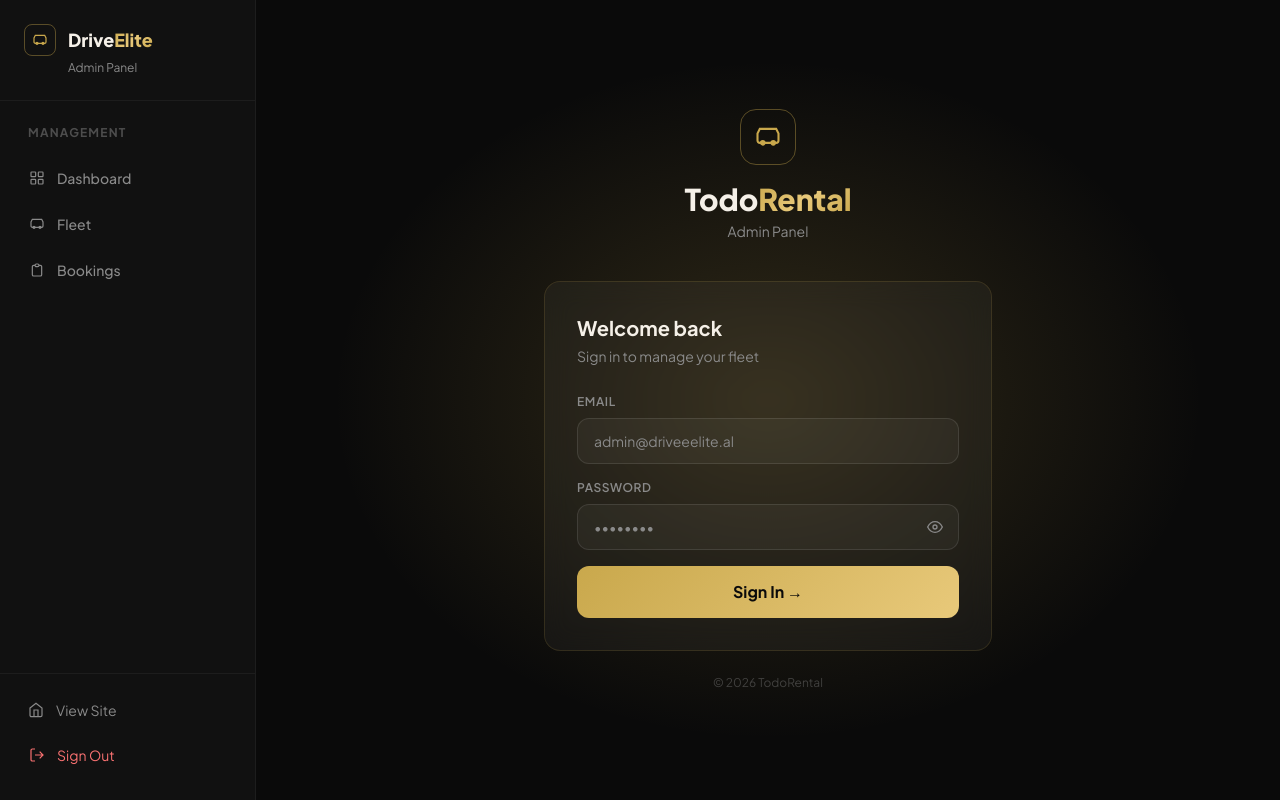
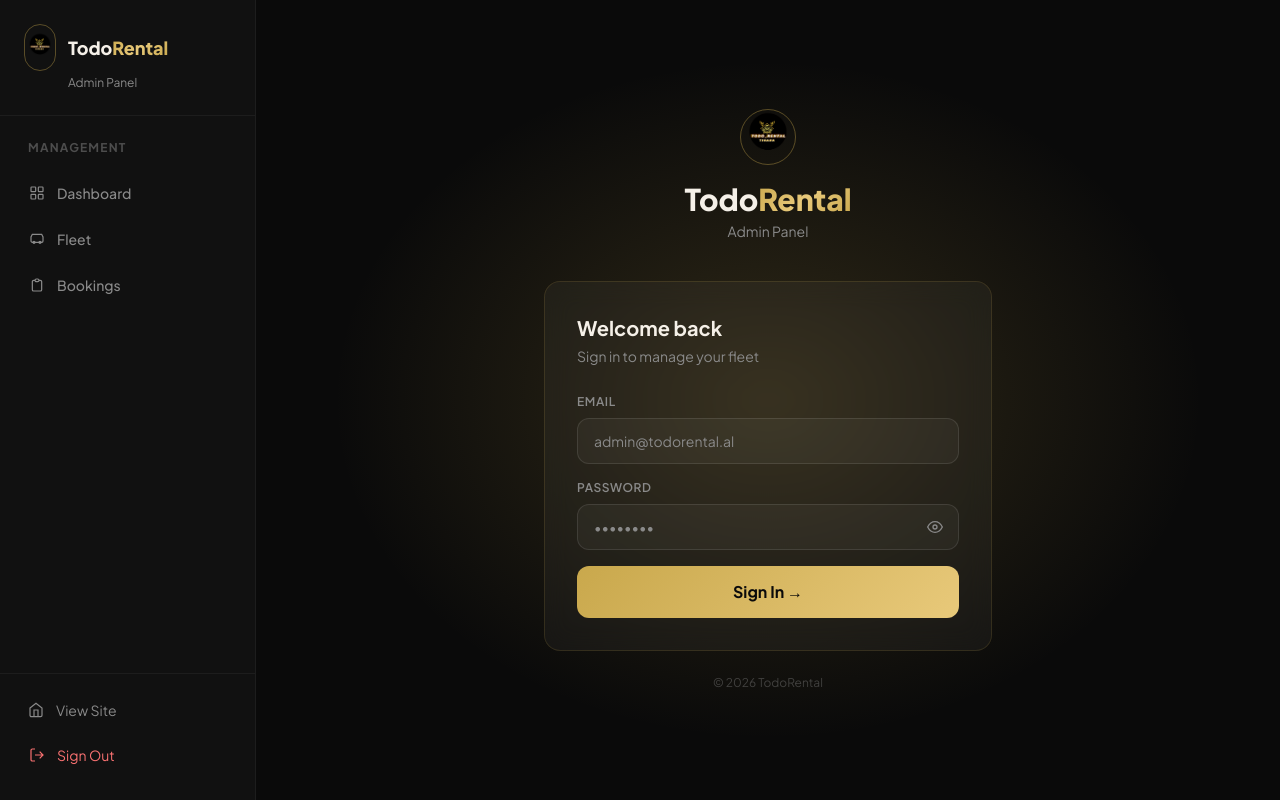
Before and after one commit to LorencBzhetaj/todo, a Next.js app: page /admin/login in a window 1280 px wide. Built offline with nearby package versions, Linux system fonts and the light colour scheme.

Commit message:
fix: replace DriveElite with TodoRental logo in admin panel

```diff
--- a/app/admin/AdminNav.tsx
+++ b/app/admin/AdminNav.tsx
@@ -26,13 +26,9 @@ export default function AdminNav() {
         {/* Logo */}
         <div className="px-6 py-6 border-b border-white/5">
           <Link href="/" className="flex items-center gap-3 group mb-1">
-            <div className="w-8 h-8 border border-gold/40 rounded-lg flex items-center justify-center group-hover:border-gold transition-colors">
-              <svg className="w-4 h-4 text-gold" fill="none" stroke="currentColor" strokeWidth="1.8" viewBox="0 0 24 24">
-                <path d="M19 17H5a2 2 0 0 1-2-2V9l2-4h14l2 4v6a2 2 0 0 1-2 2z"/>
-                <circle cx="7.5" cy="17" r="1.5"/><circle cx="16.5" cy="17" r="1.5"/>
-              </svg>
-            </div>
-            <span className="font-black text-lg text-off-white">Drive<span className="gold-text">Elite</span></span>
+            {/* eslint-disable-next-line @next/next/no-img-element */}
+            <img src="/logo.png" alt="TodoRental" width={32} height={32} className="rounded-full object-cover border border-gold/40 group-hover:border-gold transition-colors"/>
+            <span className="font-black text-lg text-off-white">Todo<span className="gold-text">Rental</span></span>
           </Link>
           <p className="text-xs text-muted ml-11">Admin Panel</p>
         </div>
@@ -74,13 +70,9 @@ export default function AdminNav() {
       <div className="lg:hidden fixed top-0 left-0 right-0 z-50 bg-dark-2/95 backdrop-blur-xl border-b border-white/5">
         <div className="flex items-center justify-between px-4 h-14">
           <Link href="/" className="flex items-center gap-2">
-            <div className="w-7 h-7 border border-gold/40 rounded-lg flex items-center justify-center">
-              <svg className="w-3.5 h-3.5 text-gold" fill="none" stroke="currentColor" strokeWidth="1.8" viewBox="0 0 24 24">
-                <path d="M19 17H5a2 2 0 0 1-2-2V9l2-4h14l2 4v6a2 2 0 0 1-2 2z"/>
-                <circle cx="7.5" cy="17" r="1.5"/><circle cx="16.5" cy="17" r="1.5"/>
-              </svg>
-            </div>
-            <span className="font-black text-base text-off-white">Drive<span className="gold-text">Elite</span></span>
+            {/* eslint-disable-next-line @next/next/no-img-element */}
+            <img src="/logo.png" alt="TodoRental" width={28} height={28} className="rounded-full object-cover border border-gold/40"/>
+            <span className="font-black text-base text-off-white">Todo<span className="gold-text">Rental</span></span>
           </Link>
           <button onClick={() => setMobileOpen(!mobileOpen)} aria-label="Toggle menu"
             className="p-2 text-muted hover:text-off-white transition-colors">
--- a/app/admin/login/page.tsx
+++ b/app/admin/login/page.tsx
@@ -26,11 +26,9 @@ export default function AdminLoginPage() {
 
       <div className="relative w-full max-w-md">
         <div className="text-center mb-10">
-          <div className="w-14 h-14 border border-gold/40 rounded-2xl flex items-center justify-center mx-auto mb-4">
-            <svg className="w-7 h-7 text-gold" fill="none" stroke="currentColor" strokeWidth="1.8" viewBox="0 0 24 24">
-              <path d="M19 17H5a2 2 0 0 1-2-2V9l2-4h14l2 4v6a2 2 0 0 1-2 2z"/>
-              <circle cx="7.5" cy="17" r="1.5"/><circle cx="16.5" cy="17" r="1.5"/>
-            </svg>
+          <div className="mx-auto mb-4 w-14 h-14">
+            {/* eslint-disable-next-line @next/next/no-img-element */}
+            <img src="/logo.png" alt="TodoRental" width={56} height={56} className="rounded-full object-cover border border-gold/40 w-full h-full"/>
           </div>
           <h1 className="text-3xl font-black text-off-white">Todo<span className="gold-text">Rental</span></h1>
           <p className="text-muted text-sm mt-1">Admin Panel</p>
@@ -50,7 +48,7 @@ export default function AdminLoginPage() {
             <div>
               <label htmlFor="email" className="block text-xs font-semibold uppercase tracking-wider text-muted mb-2">Email</label>
               <input id="email" type="email" value={email} onChange={(e) => setEmail(e.target.value)}
-                placeholder="admin@driveeelite.al" autoComplete="email" required
+                placeholder="admin@todorental.al" autoComplete="email" required
                 className="input-dark w-full px-4 py-3 rounded-xl text-sm"/>
             </div>
             <div>
```
